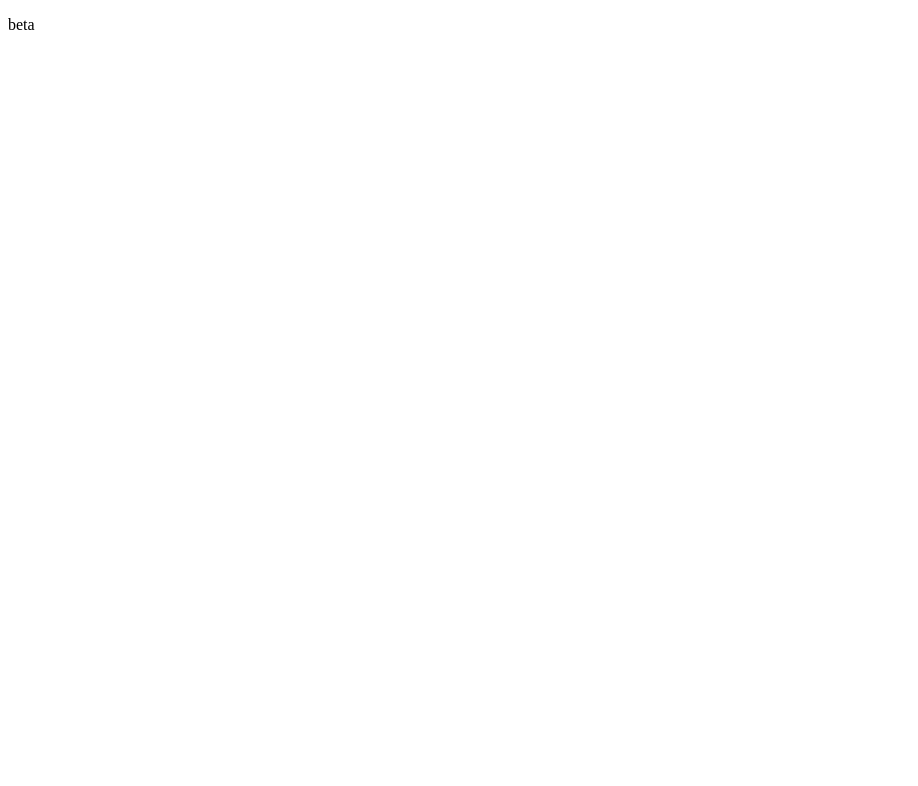
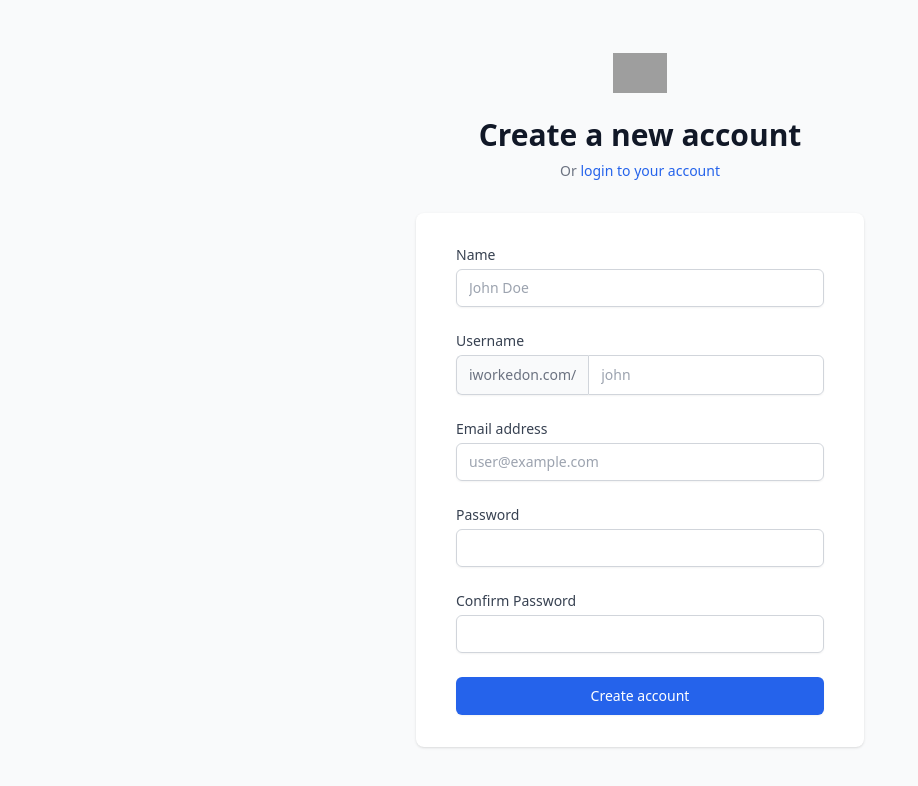
Before and after one commit to hiramgabriel1/client-devfinders, a SvelteKit app: page /beta-tester in a window 1280 px wide. Shown: the top 786 px of the page, without its empty margins (0-918 px from the left). Built offline with nearby package versions, Linux system fonts and the light colour scheme; grey boxes are pictures that could not be loaded.

Commit message:
upload messaage

```diff
--- a/src/app.html
+++ b/src/app.html
@@ -2,7 +2,6 @@
 <html lang="en">
 	<head>
 		<meta charset="utf-8" />
-		<!-- <link rel="icon" href="./lib/public/images/icon.jpeg" /> -->
 		<meta name="viewport" content="width=device-width, initial-scale=1" />
 		%sveltekit.head%
 	</head>
--- a/src/routes/+page.svelte
+++ b/src/routes/+page.svelte
@@ -3,15 +3,9 @@
   import FooterLanding from "$lib/components/FooterLanding.svelte";
   import Countdown from "$lib/components/Countdown.svelte";
   import SvelteSeo from "svelte-seo";
-  // import Seo from "$lib/Seo.svelte";
+  import toast, { Toaster } from "svelte-french-toast";
 </script>
 
-<!--
-<Seo
-  title="Nuvix Dev | Plataforma por y para desarrolladores apasionados"
-  content="Una pagina alaputaperrraaapleptudabuguer yaaaaaaaa funcionaaaaaaaaaaaaa cabronaaaaa"
-  type='onl'
-/> -->
 <SvelteSeo
   title="Nuvix Dev | Plataforma por y para desarrolladores apasionados"
   description="Nuvix dev es una plataforma que tiene como proposito juntar"
@@ -21,10 +15,10 @@
     title: "Nuvix Dev | Lanzamiento",
     description: "Mira el lanzamiento de Nuvix Dev",
     url: "https://nuvix.dev/",
-    type: "website"
+    type: "website",
   }}
 />
-
+<Toaster/>
 <section
   class="relative overflow-hidden bg-gradient-to-b from-blue-50 via-transparent to-transparent pb-12 pt-20 sm:pb-16 sm:pt-32 lg:pb-24 xl:pb-32 xl:pt-40"
 >
@@ -79,7 +73,7 @@
         <!-- <SvelteTooltip tip="Puedes convertirte en tester" top color="#3383ff"> -->
         <a
           class="isomorphic-link isomorphic-link--internal inline-flex items-center justify-center gap-2 rounded-xl bg-blue-600 px-4 py-3 text-sm font-semibold text-white shadow-sm transition-all duration-150 hover:bg-blue-500 focus-visible:outline focus-visible:outline-2 focus-visible:outline-offset-2 focus-visible:outline-blue-600"
-          href="/beta-tester"
+          on:click={()=> toast.success('aun falta terminar el registro XD. Subi el video antes de tiempo xD')}
           >Convertirse en beta tester
           <svg
             xmlns="http://www.w3.org/2000/svg"
@@ -100,11 +94,10 @@
 
     <!-- COUNTDOWN -->
     <Countdown />
-
     <div class="flex justify-center py-10 lg:py-20">
       <iframe
         class="lg:w-[800px] lg:h-[500px] h-[200px] border rounded-xl"
-        src="https://www.youtube.com/embed/0Lufc43Be5M?si=pHDiOLryjbLBMg44"
+        src="https://www.youtube.com/embed/F2oWNDq7qiM?si=ripAP3tYt8tEbG_K"
         title="YouTube video player"
         allow="accelerometer; autoplay; clipboard-write; encrypted-media; gyroscope; picture-in-picture; web-share"
         referrerpolicy="strict-origin-when-cross-origin"
--- a/src/routes/beta-tester/+page.svelte
+++ b/src/routes/beta-tester/+page.svelte
@@ -1,5 +1,168 @@
-<script lang="ts">
-    // PONER un form para pedir ser beta tester
+<script>
+  import "../../app.css";
 </script>
 
-<p>beta</p>
+<div
+  class="min-h-screen bg-gray-50 flex flex-col justify-center py-12 sm:px-6 lg:px-8"
+>
+  <div class="sm:mx-auto sm:w-full sm:max-w-md">
+    <img
+      class="mx-auto h-10 w-auto"
+      src="https://www.svgrepo.com/show/301692/login.svg"
+      alt="Workflow"
+    />
+    <h2
+      class="mt-6 text-center text-3xl leading-9 font-extrabold text-gray-900"
+    >
+      Create a new account
+    </h2>
+    <p class="mt-2 text-center text-sm leading-5 text-gray-500 max-w">
+      Or
+      <a
+        href="#"
+        class="font-medium text-blue-600 hover:text-blue-500 focus:outline-none focus:underline transition ease-in-out duration-150"
+      >
+        login to your account
+      </a>
+    </p>
+  </div>
+
+  <div class="mt-8 sm:mx-auto sm:w-full sm:max-w-md">
+    <div class="bg-white py-8 px-4 shadow sm:rounded-lg sm:px-10">
+      <form method="POST" action="#">
+        <div>
+          <label
+            for="email"
+            class="block text-sm font-medium leading-5 text-gray-700"
+            >Name</label
+          >
+          <div class="mt-1 relative rounded-md shadow-sm">
+            <input
+              id="name"
+              name="name"
+              placeholder="John Doe"
+              type="text"
+              class="appearance-none block w-full px-3 py-2 border border-gray-300 rounded-md placeholder-gray-400 focus:outline-none focus:shadow-outline-blue focus:border-blue-300 transition duration-150 ease-in-out sm:text-sm sm:leading-5"
+            />
+            <div
+              class="hidden absolute inset-y-0 right-0 pr-3 flex items-center pointer-events-none"
+            >
+              <svg
+                class="h-5 w-5 text-red-500"
+                fill="currentColor"
+                viewBox="0 0 20 20"
+              >
+                <path
+                  fill-rule="evenodd"
+                  d="M18 10a8 8 0 11-16 0 8 8 0 0116 0zm-7 4a1 1 0 11-2 0 1 1 0 012 0zm-1-9a1 1 0 00-1 1v4a1 1 0 102 0V6a1 1 0 00-1-1z"
+                  clip-rule="evenodd"
+                >
+                </path>
+              </svg>
+            </div>
+          </div>
+        </div>
+
+        <div class="mt-6">
+          <label
+            for="username"
+            class="block text-sm font-medium leading-5 text-gray-700"
+            >Username</label
+          >
+          <div class="mt-1 flex rounded-md shadow-sm">
+            <span
+              class="inline-flex h-10 items-center px-3 rounded-l-md border border-r-0 border-gray-300 bg-gray-50 text-gray-500 sm:text-sm"
+            >
+              iworkedon.com/
+            </span>
+            <input
+              id="username"
+              name="username"
+              placeholder="john"
+              type="text"
+              class="flex-1 border border-gray-300 form-input pl-3 block w-full rounded-none rounded-r-md transition duration-150 ease-in-out sm:text-sm sm:leading-5"
+            />
+          </div>
+        </div>
+
+        <div class="mt-6">
+          <label
+            for="email"
+            class="block text-sm font-medium leading-5 text-gray-700"
+          >
+            Email address
+          </label>
+          <div class="mt-1 relative rounded-md shadow-sm">
+            <input
+              id="email"
+              name="email"
+              placeholder="user@example.com"
+              type="email"
+              class="appearance-none block w-full px-3 py-2 border border-gray-300 rounded-md placeholder-gray-400 focus:outline-none focus:shadow-outline-blue focus:border-blue-300 transition duration-150 ease-in-out sm:text-sm sm:leading-5"
+            />
+            <div
+              class="hidden absolute inset-y-0 right-0 pr-3 flex items-center pointer-events-none"
+            >
+              <svg
+                class="h-5 w-5 text-red-500"
+                fill="currentColor"
+                viewBox="0 0 20 20"
+              >
+                <path
+                  fill-rule="evenodd"
+                  d="M18 10a8 8 0 11-16 0 8 8 0 0116 0zm-7 4a1 1 0 11-2 0 1 1 0 012 0zm-1-9a1 1 0 00-1 1v4a1 1 0 102 0V6a1 1 0 00-1-1z"
+                  clip-rule="evenodd"
+                ></path>
+              </svg>
+            </div>
+          </div>
+        </div>
+
+        <div class="mt-6">
+          <label
+            for="password"
+            class="block text-sm font-medium leading-5 text-gray-700"
+          >
+            Password
+          </label>
+          <div class="mt-1 rounded-md shadow-sm">
+            <input
+              id="password"
+              name="password"
+              type="password"
+              class="appearance-none block w-full px-3 py-2 border border-gray-300 rounded-md placeholder-gray-400 focus:outline-none focus:shadow-outline-blue focus:border-blue-300 transition duration-150 ease-in-out sm:text-sm sm:leading-5"
+            />
+          </div>
+        </div>
+
+        <div class="mt-6">
+          <label
+            for="password_confirmation"
+            class="block text-sm font-medium leading-5 text-gray-700"
+          >
+            Confirm Password
+          </label>
+          <div class="mt-1 rounded-md shadow-sm">
+            <input
+              id="password_confirmation"
+              name="password_confirmation"
+              type="password"
+              class="appearance-none block w-full px-3 py-2 border border-gray-300 rounded-md placeholder-gray-400 focus:outline-none focus:shadow-outline-blue focus:border-blue-300 transition duration-150 ease-in-out sm:text-sm sm:leading-5"
+            />
+          </div>
+        </div>
+
+        <div class="mt-6">
+          <span class="block w-full rounded-md shadow-sm">
+            <button
+              type="submit"
+              class="w-full flex justify-center py-2 px-4 border border-transparent text-sm font-medium rounded-md text-white bg-blue-600 hover:bg-blue-500 focus:outline-none focus:border-indigo-700 focus:shadow-outline-indigo active:bg-indigo-700 transition duration-150 ease-in-out"
+            >
+              Create account
+            </button>
+          </span>
+        </div>
+      </form>
+    </div>
+  </div>
+</div>
--- a/tailwind.config.js
+++ b/tailwind.config.js
@@ -25,5 +25,4 @@ export default {
       },
     }
   },
-  plugins: []
 };
```
Also changed, not shown: src/routes/home/posts/post/create/+page.svelte (+23 -73 lines).
